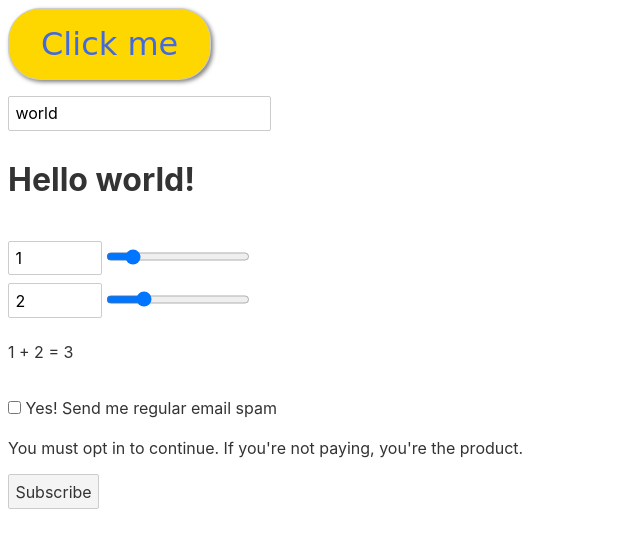
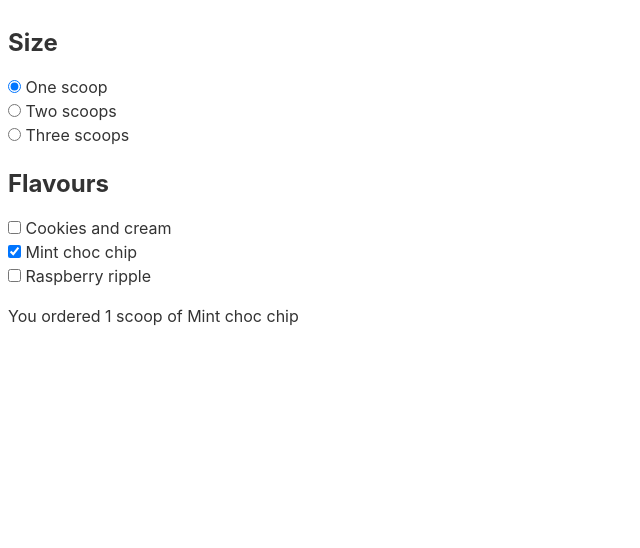
Before and after one commit to Annie-Huang/my-svelte-project2, a Svelte app: page / in a window 1280 px wide. Shown: the top 548 px of the page, without its empty margins (0-640 px from the left). Built offline with nearby package versions, Linux system fonts and the light colour scheme.

Commit message:
Bindings - Group inputs

```diff
--- a/src/App.svelte
+++ b/src/App.svelte
@@ -1,64 +1,75 @@
-<!--From Events/DOM event forwarding to -->
+<!--From Bindings/Group inputs to -->
 <script>
-    import FancyButton from './FancyButton.svelte';
+    let scoops = 1;
+    let flavours = ['Mint choc chip'];
 
-    function handleClick() {
-        alert('clicked');
+    function join(flavours) {
+        if (flavours.length === 1) return flavours[0];
+        return `${flavours.slice(0, -1).join(', ')} and ${flavours[flavours.length - 1]}`;
     }
 
-    let name = 'world';
-
-    let a = 1;
-    let b = 2;
-
-    let yes = false;
-
-    function handleClick1() {
-        alert('clicked1');
-    }
+    let menu = [
+        'Cookies and cream',
+        'Mint choc chip',
+        'Raspberry ripple'
+    ];
 </script>
 
-<FancyButton on:click={handleClick} />
+<h2>Size</h2>
+<!--Not working for the following one...-->
+<!--{#each menu as scoops, index}-->
+<!--    <label>-->
+<!--        <input type=radio bind:group={scoops} value={index}>-->
+<!--        {index} scoop(s)-->
+<!--    </label>-->
+<!--{/each}-->
 
-<br />
-<!--As a general rule, data flow in Svelte is top down — a parent component can set props on a child component,
-    and a component can set attributes on an element, but not the other way around.
-    we can use the bind:value directive:
-    This means that not only will changes to the value of name update the input value, but changes to the input value will update name.-->
-<input bind:value={name}>
-
-<h1>Hello {name}!</h1>
-
-<br />
-
-<!--In the DOM, everything is a string. That's unhelpful when you're dealing with
-    numeric inputs — type="number" and type="range" — as it means you have to remember to coerce input.value before using it.
-    With bind:value, Svelte takes care of it for you:-->
 <label>
-    <input type=number bind:value={a} min=0 max=10>
-    <input type=range bind:value={a} min=0 max=10>
+    <input type=radio bind:group={scoops} value={1}>
+    One scoop
 </label>
 
 <label>
-    <input type=number bind:value={b} min=0 max=10>
-    <input type=range bind:value={b} min=0 max=10>
+    <input type=radio bind:group={scoops} value={2}>
+    Two scoops
 </label>
 
-<p>{a} + {b} = {a + b}</p>
-
-<br/>
 <label>
-    <input type=checkbox bind:checked={yes}>
-    Yes! Send me regular email spam
+    <input type=radio bind:group={scoops} value={3}>
+    Three scoops
 </label>
 
-{#if yes}
-    <p>Thank you. We will bombard your inbox and sell your personal details.</p>
+<h2>Flavours</h2>
+
+<!--<label>-->
+<!--    <input type=checkbox bind:group={flavours} value="Cookies and cream">-->
+<!--    Cookies and cream-->
+<!--</label>-->
+
+<!--<label>-->
+<!--    <input type=checkbox bind:group={flavours} value="Mint choc chip">-->
+<!--    Mint choc chip-->
+<!--</label>-->
+
+<!--<label>-->
+<!--    <input type=checkbox bind:group={flavours} value="Raspberry ripple">-->
+<!--    Raspberry ripple-->
+<!--</label>-->
+
+{#each menu as flavour}
+    <label>
+        <input type=checkbox bind:group={flavours} value={flavour}>
+        {flavour}
+    </label>
+{/each}
+
+{#if flavours.length === 0}
+    <p>Please select at least one flavour</p>
+{:else if flavours.length > scoops}
+    <p>Can't order more flavours than scoops!</p>
 {:else}
-    <p>You must opt in to continue. If you're not paying, you're the product.</p>
+    <p>
+        You ordered {scoops} {scoops === 1 ? 'scoop' : 'scoops'}
+        of {join(flavours)}
+    </p>
 {/if}
-
-<!--Add the on:click function as it's hard to see the button is disabled in chrome browsers with its current style.-->
-<button disabled={!yes} on:click={handleClick1}>
-    Subscribe
-</button>
```
Also changed, not shown: src/App06.svelte (added, +64 -0 lines).
